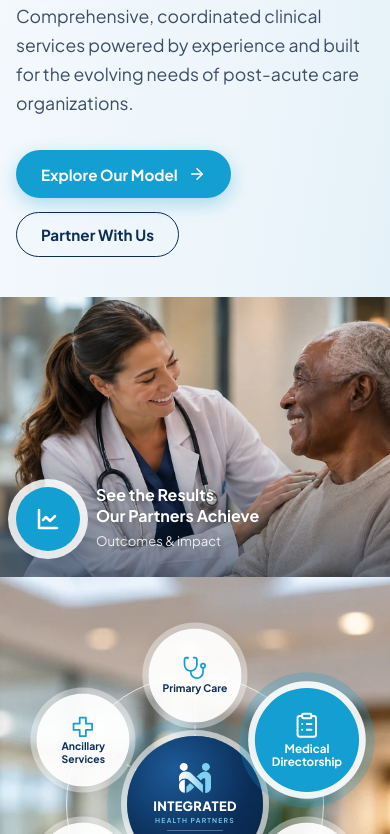
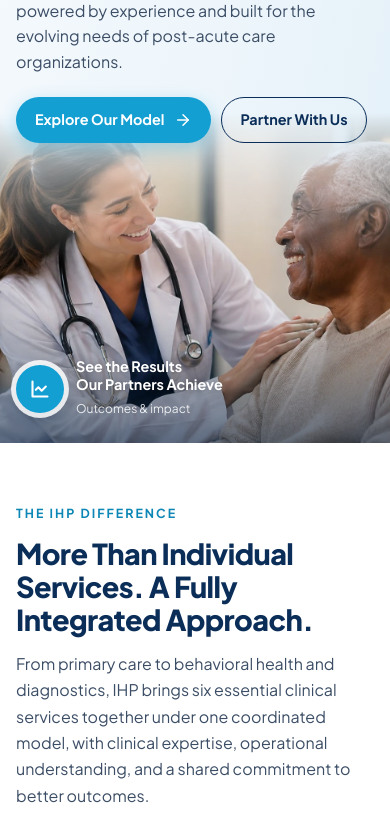
Before and after one commit to remitaylor/SNF-Provider-Site, a plain HTML site: page index.html in a window 390 px wide. Shown: the part 306-1140 px from the top of the page. Drawn offline with Linux system fonts and the light colour scheme.

Commit message:
Make mobile homepage match the desktop look
- Hero: photo fades up into the light background behind the text (as on
  desktop) instead of sitting in a separate box; tighter type, buttons
  side by side, smaller results badge over the photo
- IHP Difference: heading and text come before the interactive diagram
  on phones/tablets, with the interior photo behind the diagram

Co-Authored-By: Claude Opus 5.5 <noreply@anthropic.com>
Claude-Session: https://claude.ai/code/session_013bQt8Q2fy5WLizsYYPtEkS

```diff
--- a/assets/css/styles.css
+++ b/assets/css/styles.css
@@ -663,12 +663,18 @@ ul { margin: 0; padding: 0; }
   .mobile-cta .btn { width: 100%; justify-content: center; }
   body.nav-open { overflow: hidden; }
 
-  .hero { display: flex; flex-direction: column-reverse; }
-  .hero-photo { position: relative; width: 100%; height: 340px; }
+  /* Phones/tablets: same blended look as desktop. The photo sits at the
+     bottom of the hero and fades up into the light background behind the text. */
+  .hero { display: block; }
   .hero::after { display: none; }
-  .hero-photo::before { background: linear-gradient(0deg, rgba(8,34,63,.5) 0%, rgba(8,34,63,0) 45%); }
-  .hero-grid { min-height: 0; padding-block: 48px 40px; position: static; }
-  .hero-badge { bottom: 24px; left: var(--gutter); right: auto; }
+  .hero-photo { position: absolute; top: auto; left: 0; right: 0; bottom: 0; width: 100%; height: 400px;
+    -webkit-mask-image: linear-gradient(180deg, transparent 0%, rgba(0,0,0,.6) 22%, #000 45%);
+    mask-image: linear-gradient(180deg, transparent 0%, rgba(0,0,0,.6) 22%, #000 45%); }
+  .hero-photo img { object-position: 78% 30%; }
+  .hero-photo::before { background: linear-gradient(0deg, rgba(8,34,63,.55) 0%, rgba(8,34,63,0) 40%); }
+  .hero-grid { min-height: 0; padding-block: 40px 330px; position: relative; display: block; }
+  .hero-copy { max-width: 560px; }
+  .hero-badge { position: absolute; bottom: 22px; left: var(--gutter); right: auto; gap: 12px; }
   .intro-grid, .impact-grid, .leaders-grid, .feature-row, .contact-grid, .split-head, .chart-grid { grid-template-columns: 1fr; }
   .split-head { gap: 16px; }
   .difference-grid { grid-template-columns: 1fr; }
@@ -707,7 +713,17 @@ ul { margin: 0; padding: 0; }
   .orbit-detail__icon { width: 40px; height: 40px; }
   .quote-card { padding: 28px; }
   .step p { margin-left: 0; }
-  .hero-photo { height: 280px; }
+  .hero-photo { height: 330px; }
+  .hero-grid { padding-block: 32px 300px; }
+  .hero .eyebrow { font-size: .7rem; margin-bottom: 10px; }
+  .hero h1 { font-size: 2.35rem; margin-bottom: 14px; }
+  .hero .lead { font-size: 1rem; line-height: 1.6; margin-bottom: 22px; }
+  .hero .btn-row { flex-wrap: nowrap; gap: 10px; }
+  .hero .btn-row .btn { padding: 13px 18px; font-size: .9rem; }
+  .play { width: 48px; height: 48px; box-shadow: 0 0 0 5px rgba(255,255,255,.85), 0 8px 20px rgba(8,34,63,.35); }
+  .play svg { width: 20px; height: 20px; }
+  .hero-badge strong { font-size: .9rem; }
+  .hero-badge span span { font-size: .75rem; }
 }
 
 .mobile-cta { display: none; }
@@ -846,3 +862,12 @@ ul { margin: 0; padding: 0; }
 @media (max-width: 640px) { .orbit-node { width: 26%; font-size: 2.9cqw; gap: .6cqw; padding: 1.5cqw; } }
 /* Phones: the sticky section tabs already list the six services, so hide the duplicate pill row */
 @media (max-width: 960px) { .svc-tabs { display: none; } }
+
+/* Phones/tablets: read the IHP Difference heading first, then use the diagram */
+@media (max-width: 960px) {
+  .difference { background: #fff; }
+  .difference::before { display: none; }
+  .difference-copy { order: -1; padding-bottom: 8px; }
+  .difference-media { background: #e9eef2 url("../img/photos/bg-interior-blur.jpg") center / cover no-repeat; padding-block: 40px; }
+  .difference-media::after { content: ""; position: absolute; inset: 0; pointer-events: none; background: linear-gradient(180deg, #fff 0%, rgba(255,255,255,0) 14%, rgba(255,255,255,0) 86%, #fff 100%); }
+}
--- a/index.html
+++ b/index.html
@@ -92,7 +92,7 @@
         <li><span class="tick"><svg viewBox="0 0 24 24" fill="none" stroke="currentColor" stroke-width="2" stroke-linecap="round" stroke-linejoin="round" aria-hidden="true"><path d="M20 6 9 17l-5-5"/></svg></span>Coordinated care across disciplines</li>
         <li><span class="tick"><svg viewBox="0 0 24 24" fill="none" stroke="currentColor" stroke-width="2" stroke-linecap="round" stroke-linejoin="round" aria-hidden="true"><path d="M20 6 9 17l-5-5"/></svg></span>A focus on measurable outcomes</li>
       </ul>
-      <p class="hint"><svg viewBox="0 0 24 24" fill="none" stroke="currentColor" stroke-width="2" stroke-linecap="round" stroke-linejoin="round" aria-hidden="true"><circle cx="12" cy="12" r="10"/><circle cx="12" cy="12" r="6"/><circle cx="12" cy="12" r="2"/></svg>Select a service in the circle to learn more.</p>
+      <p class="hint"><svg viewBox="0 0 24 24" fill="none" stroke="currentColor" stroke-width="2" stroke-linecap="round" stroke-linejoin="round" aria-hidden="true"><circle cx="12" cy="12" r="10"/><circle cx="12" cy="12" r="6"/><circle cx="12" cy="12" r="2"/></svg>Select a service to see what’s included.</p>
       <div class="btn-row">
         <a class="btn btn--primary" href="services.html">View All Services <svg viewBox="0 0 24 24" fill="none" stroke="currentColor" stroke-width="2" stroke-linecap="round" stroke-linejoin="round" aria-hidden="true"><path d="M5 12h14"/><path d="m12 5 7 7-7 7"/></svg></a>
         <a class="btn btn--outline" href="about.html">About IHP</a>
```
